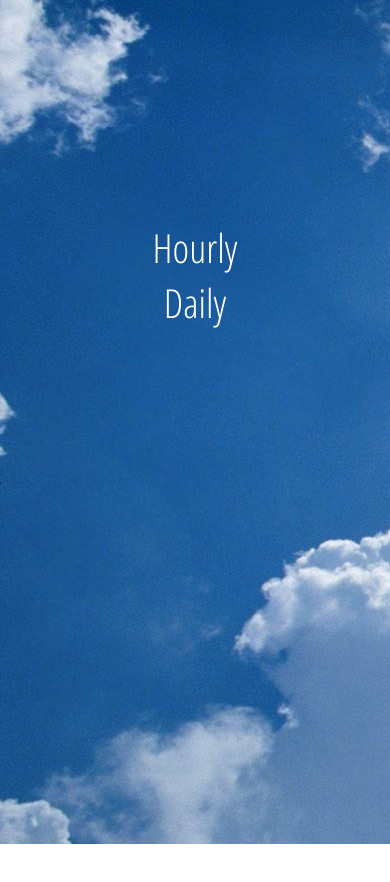
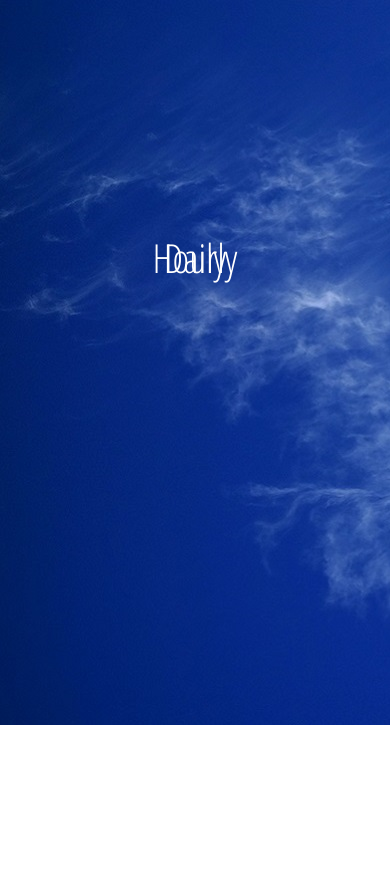
Before and after one commit to cgramme/weatherAPI, a plain HTML site: page index.html in a window 390 px wide. Before the commit the page ends 844 px from the top, so only its background shows below. Drawn offline with Linux system fonts and the light colour scheme.

Commit message:
Add files via upload

```diff
--- a/scss/style.scss
+++ b/scss/style.scss
@@ -4,15 +4,25 @@
 	font-weight: normal;
 }
 html {
+    font-family: "Open Sans Condensed";
+}
+
+.background-image {
+	position: fixed;
 	background: url(../img/cloudyDay.jpg) no-repeat;
-    background-attachment: fixed;
-    background-size: 100% 100%;
-    font-family: "Open Sans Condensed";
-    @media screen and (max-width: 1000px) {
-    	background: url(../img/cloudyDay.jpg) no-repeat;
-    	background-attachment: fixed;
-
-  	}
+	background-attachment: fixed;
+	top: 0;
+	left: 0;
+	bottom: 0;
+	right: 0;
+	@media screen and (max-width: 800px) {
+		top: 0;
+		left: 0;
+		background: url(../img/smallBlueSky.jpg) no-repeat;
+		background-attachment: fixed;
+		height: 725px;
+		width: 775px;
+    }
 }
 
 .page-wrap {
@@ -47,7 +57,7 @@ html {
 		color: #fff;
 		text-align: center;
 		font-size: 28px;
-		text-shadow: 1px 1px 5px #000;
+		margin-top: 10px;
 		@media screen and (max-width: 1200px) {
 	    	font-size: 20px;
 	  	}
@@ -57,7 +67,6 @@ html {
 		color: #fff;
 		font-size: 120px;
 		font-family: "Open Sans Condensed";
-		text-shadow: 1px 1px 20px #555;
 		@media screen and (max-width: 1200px) {
 	    	font-size: 75px;
 	  	}
@@ -67,33 +76,31 @@ html {
 		color: #fff;
 		font-size: 20px;
 		font-family: "Open Sans Condensed";
-		text-shadow: 1px 1px 5px #000;
 	}
 	#humidity {
 		font-family: "Open Sans Condensed";
 		color: #fff;
 		text-align: center;
 		font-size: 20px;
-		text-shadow: 1px 1px 5px #000;
 	}
 	#windSpeed {
 		font-family: "Open Sans Condensed";
 		color: #fff;
 		text-align: center;
 		font-size: 20px;
-		text-shadow: 1px 1px 5px #000;
 	}
 	#rainProbability {
 		font-family: "Open Sans Condensed";
 		color: #fff;
 		text-align: center;
 		font-size: 20px;
-		text-shadow: 1px 1px 5px #000;
 	}
 }
 
 .hourly-wrap {
+	position: absolute;
 	width: 400px;
+	height: 800px;
 	display: inline-block;
 	float: left;
 	margin: 20px 0 0 50px;
@@ -101,6 +108,8 @@ html {
     	float: none;
     	margin: auto;
     	display: block;
+    	left:0;
+    	right:0;
   	}
   	@media screen and (max-width: 450px) {
     	float: none;
@@ -125,6 +134,9 @@ html {
 	padding: 10px;
 	margin-top: 2px;
 	text-align: center;
+	@media screen and (max-width: 800px) {
+		background: rgba(0, 0, 255, 0.5);
+	}
 
 	#hourlyTemp {
 		color: #fff;
@@ -152,14 +164,17 @@ html {
 }
 
 .daily-wrap {
+	position: absolute;
 	width: 400px;
 	display: inline-block;
-	float: right;
+	right: 0;
 	margin: 20px 50px 0 0;
 	@media screen and (max-width: 1200px) {
     	float: none;
     	margin: auto;
     	display: block;
+    	left:0;
+    	right:0;
   	}
   	@media screen and (max-width: 450px) {
     	float: none;
@@ -185,6 +200,9 @@ html {
 	padding: 10px;
 	margin-top: 2px;
 	text-align: center;
+	@media screen and (max-width: 800px) {
+		background: rgba(0, 0, 255, 0.5);
+	}
 
 	#dailyTemp {
 		color: #fff;
```
Also changed, not shown: scss/style.css, 1 other file.
